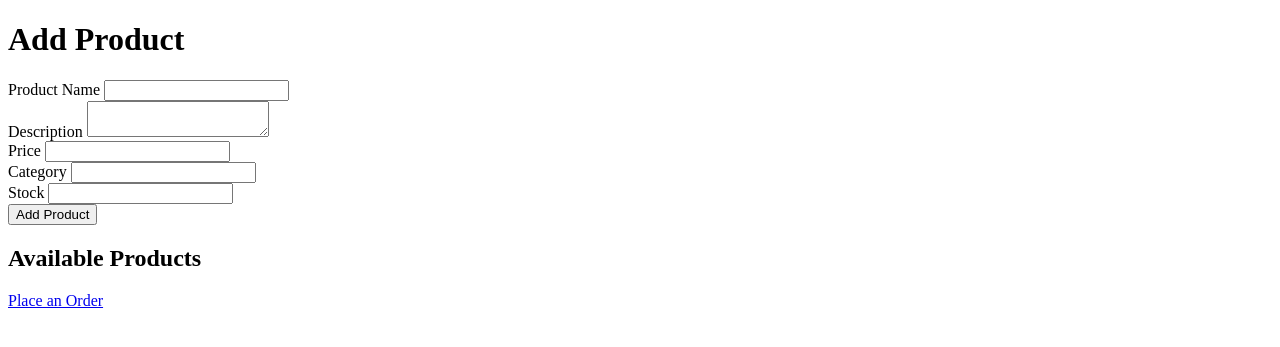
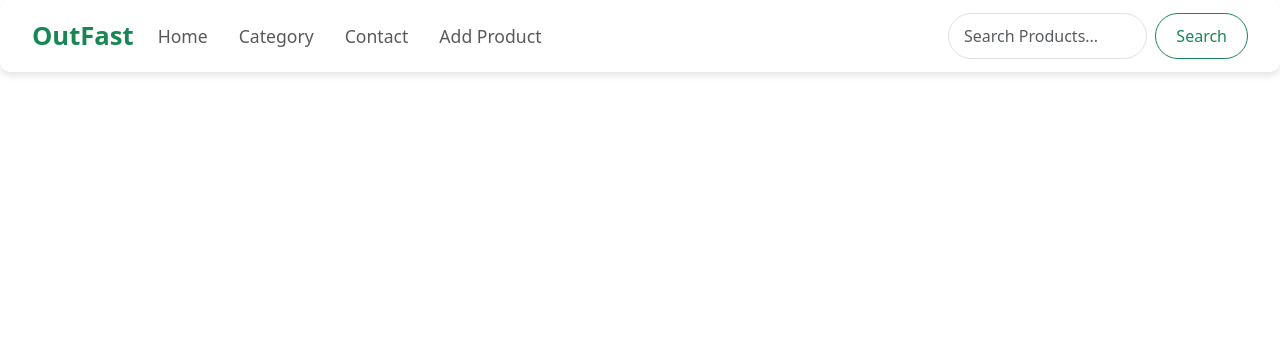
Before and after one commit to VaradRane12/Outfast, a Flask app: page / in a window 1280 px wide. Shown: the top 347 px of the page. Run offline with Flask 3, Linux system fonts and the light colour scheme.

Commit message:
found data nad added nav bar and some funtionality

```diff
--- a/app.py
+++ b/app.py
@@ -37,6 +37,10 @@ class Order(db.Model):
 
 @app.route('/', methods=['GET', 'POST'])
 def index():
+
+    return render_template('index.html')
+@app.route("/add_product",methods = ["GET","POST"])
+def add_product():
     form = ProductForm()
     if form.validate_on_submit():
         product = Product(
@@ -51,7 +55,7 @@ def index():
         flash('Product added successfully!', 'success')
         return redirect(url_for('index'))
     products = Product.query.all()
-    return render_template('index.html', form=form, products=products)
+    return render_template('Add_prod.html', form=form, products=products)
 
 @app.route('/order', methods=['GET', 'POST'])
 def order():
--- /dev/null
+++ b/templates/base.html
@@ -0,0 +1,97 @@
+{% block content %}
+<!DOCTYPE html>
+<html lang="en">
+<head>
+    <meta charset="UTF-8">
+    <meta name="viewport" content="width=device-width, initial-scale=1.0">
+    <title>{% block title %}My Website{% endblock %}</title>
+    <link href="https://cdn.jsdelivr.net/npm/bootstrap@5.3.0/dist/css/bootstrap.min.css" rel="stylesheet">
+    <style>
+        /* Custom Navbar Styling */
+        .navbar {
+            background: #ffffff;
+            box-shadow: 0px 4px 6px rgba(0, 0, 0, 0.1);
+            border-radius: 10px;
+            padding: 12px 20px;
+        }
+
+        .navbar-brand {
+            font-size: 1.6rem;
+            font-weight: bold;
+            color: #198754 !important;
+        }
+
+        .navbar-nav .nav-link {
+            font-size: 1.1rem;
+            font-weight: 500;
+            margin-right: 15px;
+            transition: color 0.3s ease;
+        }
+
+        .navbar-nav .nav-link:hover {
+            color: #198754 !important;
+        }
+
+        /* Custom Search Bar */
+        .search-container {
+            max-width: 300px;
+        }
+
+        .search-container input {
+            border-radius: 25px;
+            padding: 10px 15px;
+        }
+
+        .search-container button {
+            border-radius: 25px;
+            padding: 10px 20px;
+            transition: all 0.3s ease;
+        }
+
+        .search-container button:hover {
+            background-color: #157347;
+            color: #fff;
+        }
+    </style>
+</head>
+<body>
+    <nav class="navbar navbar-expand-lg">
+        <div class="container-fluid">
+            <a class="navbar-brand" href="#">OutFast</a>
+            <button class="navbar-toggler" type="button" data-bs-toggle="collapse" data-bs-target="#navbarNav" aria-controls="navbarNav" aria-expanded="false" aria-label="Toggle navigation">
+                <span class="navbar-toggler-icon"></span>
+            </button>
+            <div class="collapse navbar-collapse" id="navbarNav">
+                <ul class="navbar-nav">
+                    <li class="nav-item">
+                        <a class="nav-link" href="/">Home</a>
+                    </li>
+                    <li class="nav-item">
+                        <a class="nav-link" href="/category">Category</a>
+                    </li>
+                    <li class="nav-item">
+                        <a class="nav-link" href="/contact">Contact</a>
+                    </li>
+                    <li class"nav-item">
+                        <a class = "nav-link" href="/add_product">Add Product</a>
+                    </li>
+                </ul>
+
+
+                <form class="d-flex ms-auto search-container">
+
+                    <input class="form-control me-2" type="search" placeholder="Search Products..." aria-label="Search">
+                    <button class="btn btn-outline-success" type="submit">Search</button>
+                </form>
+            </div>
+        </div>
+    </nav>
+
+    <div class="container mt-4">
+        {% block body %}{% endblock %}
+    </div>
+
+    <script src="https://cdn.jsdelivr.net/npm/bootstrap@5.3.0/dist/js/bootstrap.bundle.min.js"></script>
+</body>
+</html>
+{% endblock %}
--- a/templates/index.html
+++ b/templates/index.html
@@ -1,27 +1 @@
-<!DOCTYPE html>
-<html lang="en">
-<head>
-    <meta charset="UTF-8">
-    <meta name="viewport" content="width=device-width, initial-scale=1.0">
-    <title>Product Management</title>
-</head>
-<body>
-    <h1>Add Product</h1>
-    <form method="POST">
-        {{ form.hidden_tag() }}
-        {{ form.name.label }} {{ form.name() }}<br>
-        {{ form.description.label }} {{ form.description() }}<br>
-        {{ form.price.label }} {{ form.price() }}<br>
-        {{ form.category.label }} {{ form.category() }}<br>
-        {{ form.stock.label }} {{ form.stock() }}<br>
-        {{ form.submit() }}
-    </form>
-    <h2>Available Products</h2>
-    <ul>
-        {% for product in products %}
-            <li>{{ product.name }} - ${{ product.price }} (Stock: {{ product.stock }})</li>
-        {% endfor %}
-    </ul>
-    <a href="{{ url_for('order') }}">Place an Order</a>
-</body>
-</html>
+{% extends "base.html" %}
```
Also changed, not shown: templates/Add_prod.html (added, +55 -0 lines), instance/store.db, 3 other files.
